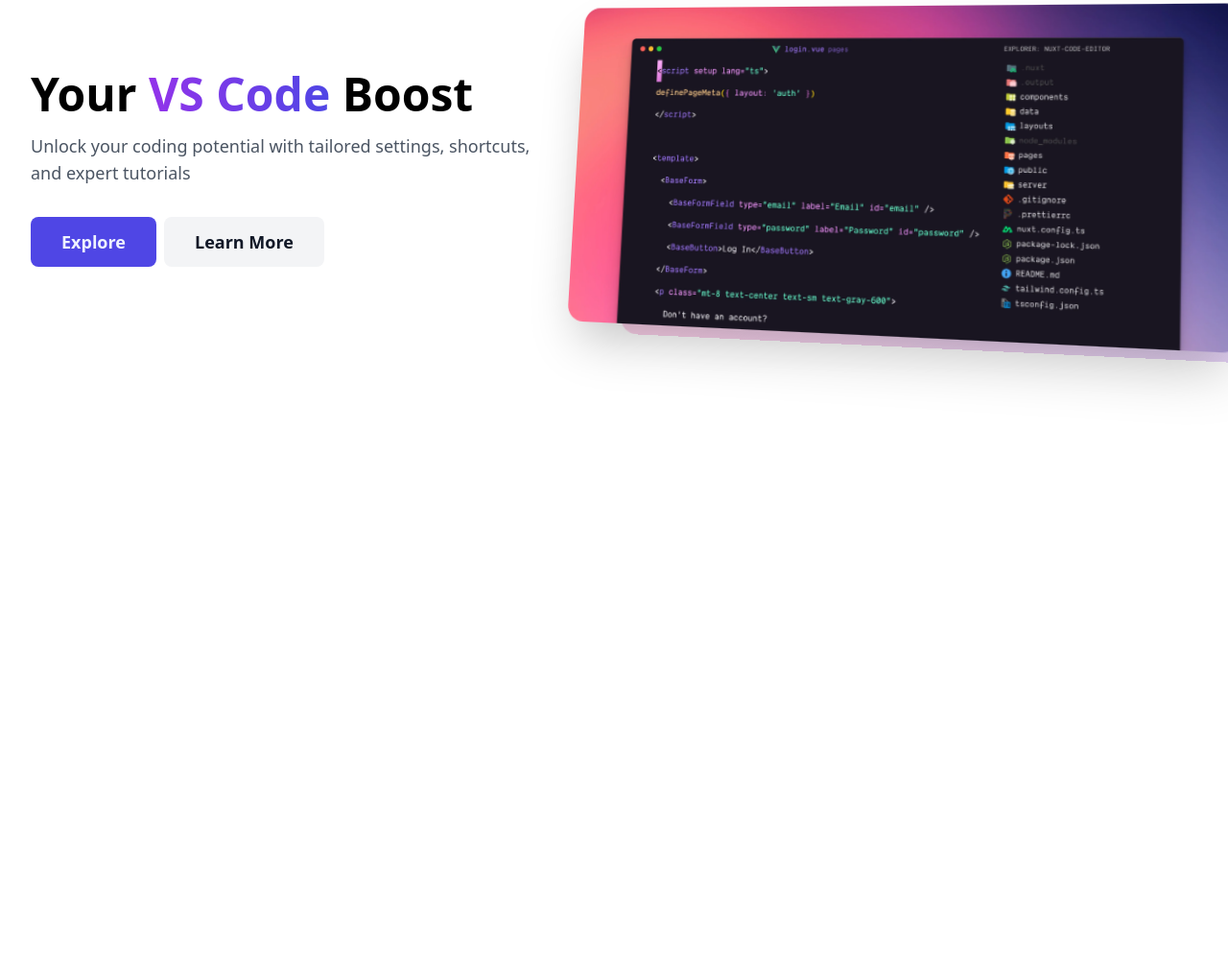
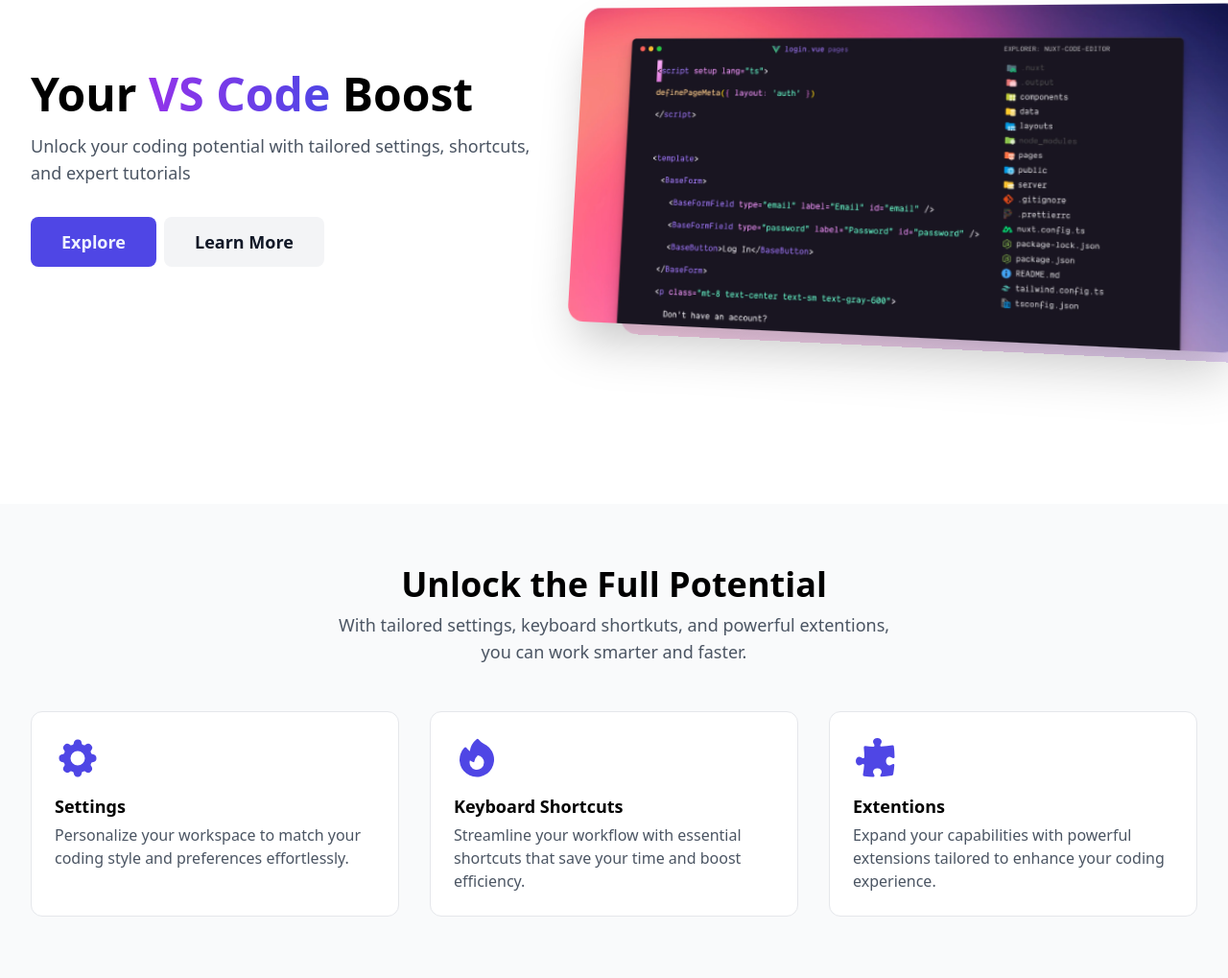
Before and after one commit to yashchenkops/tailwind-code-editor, a plain HTML site: page index.html in a window 1280 px wide. Shown: the part 173-1192 px from the top of the page at 96% size. Before the commit the page ends 800 px from the top, so only its background shows below. Drawn offline with nearby package versions, Linux system fonts and the light colour scheme.

Commit message:
feat: add features section

```diff
--- a/index.html
+++ b/index.html
@@ -103,5 +103,88 @@
         </div>
       </div>
     </section>
+    <section class="flex flex-col gap-y-12 py-16 bg-gray-50" id="features">
+      <div class="container max-w-screen-sm">
+        <h2 class="text-4xl font-bold text-center">Unlock the Full Potential</h2>
+        <p class="mt-2 text-center text-lg text-gray-600">
+          With tailored settings, keyboard shortkuts, and powerful extentions, you can work smarter
+          and faster.
+        </p>
+      </div>
+      <div class="container grid grid-cols-3 gap-8">
+        <a href="#">
+          <article
+            class="bg-white rounded-xl border border-gray-200 p-6 hover:border-indigo-600 h-full"
+          >
+            <header class="flex flex-col gap-y-3">
+              <svg
+                xmlns="http://www.w3.org/2000/svg"
+                viewBox="0 0 24 24"
+                fill="currentColor"
+                class="size-12 text-indigo-600"
+              >
+                <path
+                  fill-rule="evenodd"
+                  d="M11.828 2.25c-.916 0-1.699.663-1.85 1.567l-.091.549a.798.798 0 0 1-.517.608 7.45 7.45 0 0 0-.478.198.798.798 0 0 1-.796-.064l-.453-.324a1.875 1.875 0 0 0-2.416.2l-.243.243a1.875 1.875 0 0 0-.2 2.416l.324.453a.798.798 0 0 1 .064.796 7.448 7.448 0 0 0-.198.478.798.798 0 0 1-.608.517l-.55.092a1.875 1.875 0 0 0-1.566 1.849v.344c0 .916.663 1.699 1.567 1.85l.549.091c.281.047.508.25.608.517.06.162.127.321.198.478a.798.798 0 0 1-.064.796l-.324.453a1.875 1.875 0 0 0 .2 2.416l.243.243c.648.648 1.67.733 2.416.2l.453-.324a.798.798 0 0 1 .796-.064c.157.071.316.137.478.198.267.1.47.327.517.608l.092.55c.15.903.932 1.566 1.849 1.566h.344c.916 0 1.699-.663 1.85-1.567l.091-.549a.798.798 0 0 1 .517-.608 7.52 7.52 0 0 0 .478-.198.798.798 0 0 1 .796.064l.453.324a1.875 1.875 0 0 0 2.416-.2l.243-.243c.648-.648.733-1.67.2-2.416l-.324-.453a.798.798 0 0 1-.064-.796c.071-.157.137-.316.198-.478.1-.267.327-.47.608-.517l.55-.091a1.875 1.875 0 0 0 1.566-1.85v-.344c0-.916-.663-1.699-1.567-1.85l-.549-.091a.798.798 0 0 1-.608-.517 7.507 7.507 0 0 0-.198-.478.798.798 0 0 1 .064-.796l.324-.453a1.875 1.875 0 0 0-.2-2.416l-.243-.243a1.875 1.875 0 0 0-2.416-.2l-.453.324a.798.798 0 0 1-.796.064 7.462 7.462 0 0 0-.478-.198.798.798 0 0 1-.517-.608l-.091-.55a1.875 1.875 0 0 0-1.85-1.566h-.344ZM12 15.75a3.75 3.75 0 1 0 0-7.5 3.75 3.75 0 0 0 0 7.5Z"
+                  clip-rule="evenodd"
+                />
+              </svg>
+              <h3 class="text-lg font-semibold mb-1">Settings</h3>
+            </header>
+            <p class="text-gray-600 t-1">
+              Personalize your workspace to match your coding style and preferences effortlessly.
+            </p>
+          </article>
+        </a>
+        <a href="#">
+          <article
+            class="bg-white rounded-xl border border-gray-200 p-6 hover:border-indigo-600 h-full"
+          >
+            <header class="flex flex-col gap-y-3">
+              <svg
+                xmlns="http://www.w3.org/2000/svg"
+                viewBox="0 0 24 24"
+                fill="currentColor"
+                class="size-12 text-indigo-600"
+              >
+                <path
+                  fill-rule="evenodd"
+                  d="M12.963 2.286a.75.75 0 0 0-1.071-.136 9.742 9.742 0 0 0-3.539 6.176 7.547 7.547 0 0 1-1.705-1.715.75.75 0 0 0-1.152-.082A9 9 0 1 0 15.68 4.534a7.46 7.46 0 0 1-2.717-2.248ZM15.75 14.25a3.75 3.75 0 1 1-7.313-1.172c.628.465 1.35.81 2.133 1a5.99 5.99 0 0 1 1.925-3.546 3.75 3.75 0 0 1 3.255 3.718Z"
+                  clip-rule="evenodd"
+                />
+              </svg>
+
+              <h3 class="text-lg font-semibold mb-1">Keyboard Shortcuts</h3>
+            </header>
+            <p class="text-gray-600 t-1">
+              Streamline your workflow with essential shortcuts that save your time and boost
+              efficiency.
+            </p>
+          </article>
+        </a>
+        <a href="#">
+          <article
+            class="bg-white rounded-xl border border-gray-200 p-6 hover:border-indigo-600 h-full"
+          >
+            <header class="flex flex-col gap-y-3">
+              <svg
+                xmlns="http://www.w3.org/2000/svg"
+                viewBox="0 0 24 24"
+                fill="currentColor"
+                class="size-12 text-indigo-600"
+              >
+                <path
+                  d="M11.25 5.337c0-.355-.186-.676-.401-.959a1.647 1.647 0 0 1-.349-1.003c0-1.036 1.007-1.875 2.25-1.875S15 2.34 15 3.375c0 .369-.128.713-.349 1.003-.215.283-.401.604-.401.959 0 .332.278.598.61.578 1.91-.114 3.79-.342 5.632-.676a.75.75 0 0 1 .878.645 49.17 49.17 0 0 1 .376 5.452.657.657 0 0 1-.66.664c-.354 0-.675-.186-.958-.401a1.647 1.647 0 0 0-1.003-.349c-1.035 0-1.875 1.007-1.875 2.25s.84 2.25 1.875 2.25c.369 0 .713-.128 1.003-.349.283-.215.604-.401.959-.401.31 0 .557.262.534.571a48.774 48.774 0 0 1-.595 4.845.75.75 0 0 1-.61.61c-1.82.317-3.673.533-5.555.642a.58.58 0 0 1-.611-.581c0-.355.186-.676.401-.959.221-.29.349-.634.349-1.003 0-1.035-1.007-1.875-2.25-1.875s-2.25.84-2.25 1.875c0 .369.128.713.349 1.003.215.283.401.604.401.959a.641.641 0 0 1-.658.643 49.118 49.118 0 0 1-4.708-.36.75.75 0 0 1-.645-.878c.293-1.614.504-3.257.629-4.924A.53.53 0 0 0 5.337 15c-.355 0-.676.186-.959.401-.29.221-.634.349-1.003.349-1.036 0-1.875-1.007-1.875-2.25s.84-2.25 1.875-2.25c.369 0 .713.128 1.003.349.283.215.604.401.959.401a.656.656 0 0 0 .659-.663 47.703 47.703 0 0 0-.31-4.82.75.75 0 0 1 .83-.832c1.343.155 2.703.254 4.077.294a.64.64 0 0 0 .657-.642Z"
+                />
+              </svg>
+              <h3 class="text-lg font-semibold mb-1">Extentions</h3>
+            </header>
+            <p class="text-gray-600 t-1">
+              Expand your capabilities with powerful extensions tailored to enhance your coding experience.
+            </p>
+          </article>
+        </a>
+      </div>
+    </section>
   </main>
 </html>
```
